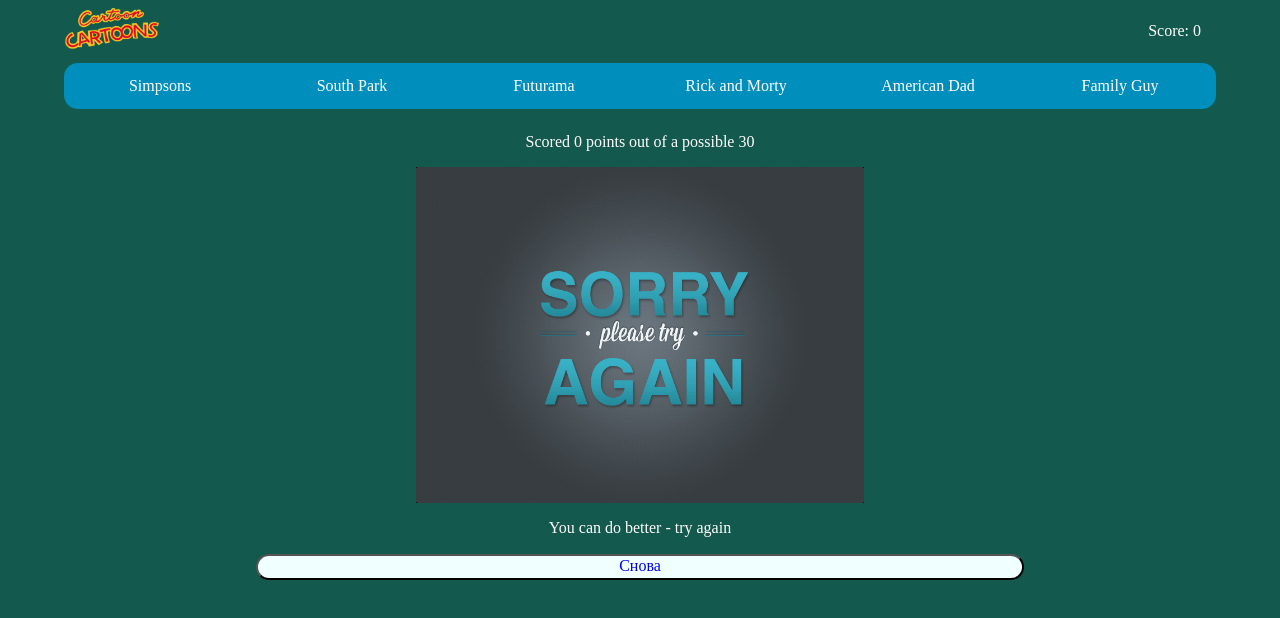
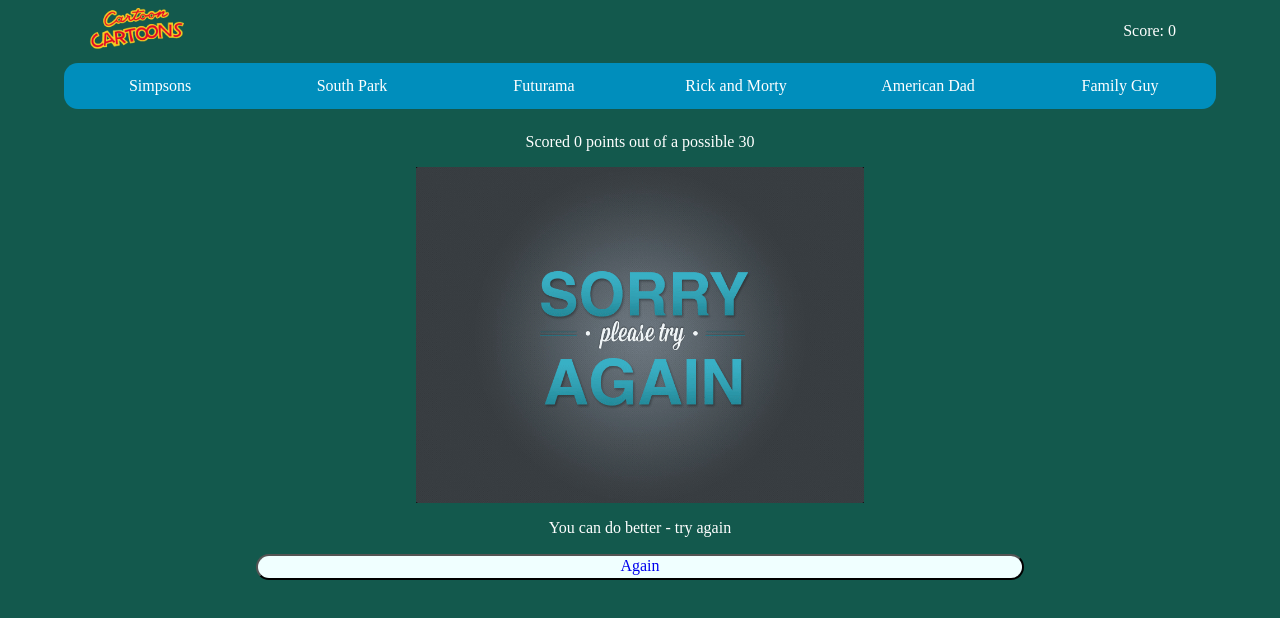
Before and after one commit to YaroslavBIG/songbird, a React (Create React App) app: page /final in a window 1280 px wide. Shown: the top 618 px of the page. Built offline with nearby package versions, Linux system fonts and the light colour scheme.

Commit message:
fix style

```diff
--- a/src/Pages/QuizPage.js
+++ b/src/Pages/QuizPage.js
@@ -12,7 +12,7 @@
   const [checked, setChecked] = useState(false);
   const [selectedAnswer, setSelectedAnswer] = useState(1);
   const [playNow, setPlayNow] = useState(false);
-  console.log(cartoonsData[pageId][qustionNum].name);
+  console.log('Answer:', cartoonsData[pageId][qustionNum].name);
   useEffect(clearCounter, [clear]);
 
   const {
--- a/src/components/NavBar/NavBar.scss
+++ b/src/components/NavBar/NavBar.scss
@@ -1,9 +1,9 @@
 .nav-bar {
-  @extend%space-around;
   display: flex;
   flex-wrap: wrap;
   width: 90vw;
   margin-top: 0;
+  margin-bottom: 8px;
   background-color: $nav-bar-color;
   border-radius: 14px;
   -webkit-border-radius: 14px;
--- a/src/components/PageEnd/FinalPage.js
+++ b/src/components/PageEnd/FinalPage.js
@@ -3,6 +3,7 @@
 import {NavLink} from 'react-router-dom';
 import win from 'img/congratulation.gif';
 import lose from 'img/again.gif';
+import cheat from 'img/cheater.jpg';
 
 export const FinalPage = (props) => {
   const {count} = useContext(ScoreContext);
@@ -22,15 +23,16 @@
             label={'Simpsons'}
             checked={false}
             clear='true'
-          >Снова</NavLink>
+          >Again</NavLink>
         </button>
       </>
       }
-      {count >= 30 &&
+      {count === 30 &&
       <>
+        <p>Congratulations!</p>
         <p>
-          Congratulations! You answered all the questions correctly,
-          your score is {count} out of a possible 30!
+            You answered all the questions correctly,
+            your score is 30 out of a possible 30!
         </p>
         <img src={win} alt="You Win" className='win'/>
 
@@ -43,6 +45,23 @@
         </button>
       </>
       }
+      {count > 30 &&
+        <>
+          <p>Your score is {count} out of a possible 30!</p>
+          <p>You re not an honest man</p>
+          <p>Start over and play fair</p>
+          <img src={cheat} alt="Cheater" className='win'/>
+          <button className='button--start'>
+            <NavLink
+              text={'Again'}
+              to={'/simpsons'}
+              label={'Simpsons'}
+              checked={false}
+              clear='true'
+            >Again</NavLink>
+          </button>
+        </>
+      }
     </div>
   );
 };
--- a/src/scss/FinalPage.scss
+++ b/src/scss/FinalPage.scss
@@ -2,6 +2,9 @@
     display: flex;
     flex-direction: column;
     align-items: center;
+    width: 90vw;
+    text-align: center;
+
     button {
         width: 60vw;
         height: 26px;
```
Also changed, not shown: src/img/cheater.jpg (added). Lines whose indentation alone changed are shown as unchanged.
